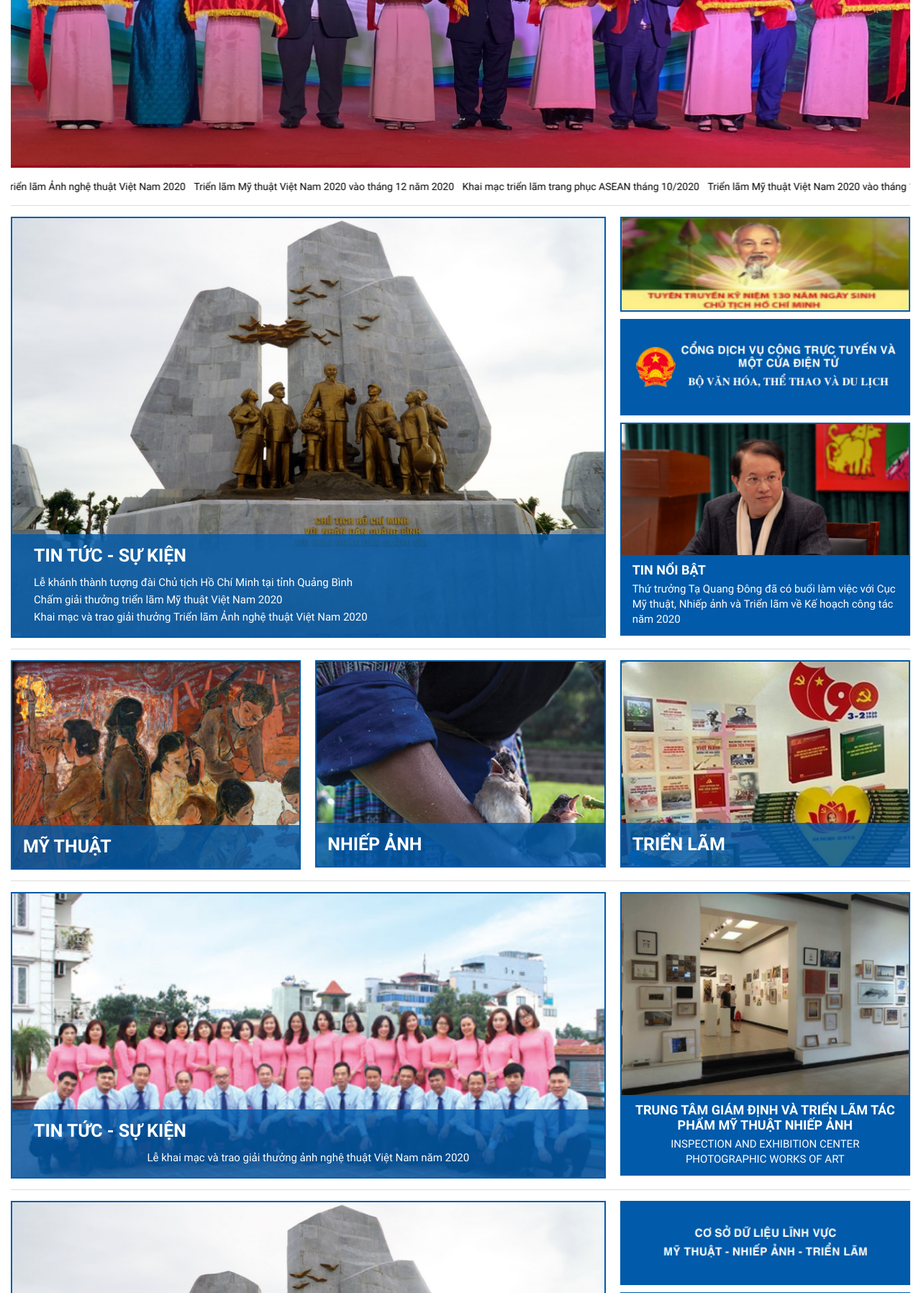
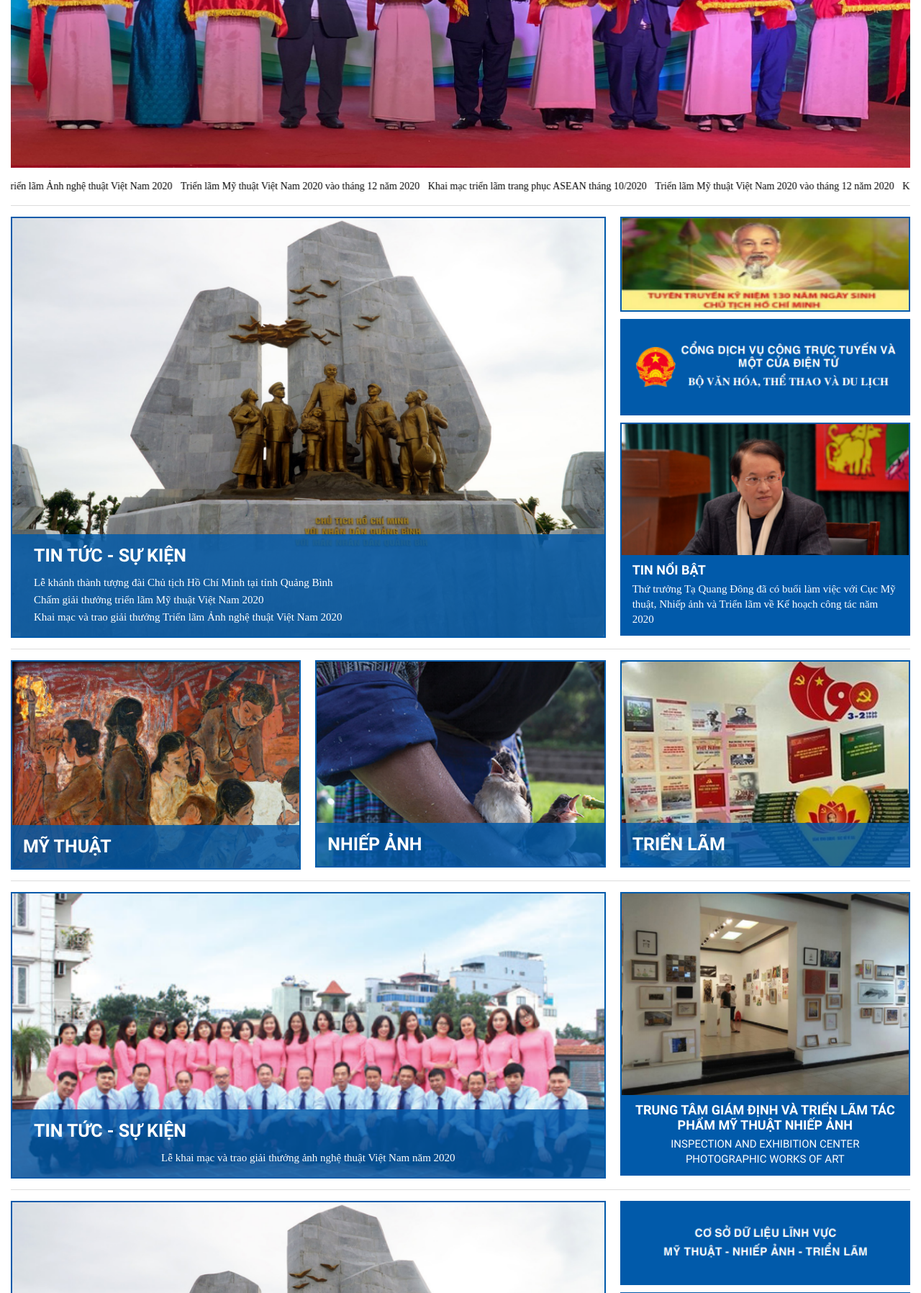
Before and after one commit to sonledinh/free-dulich, a PHP site: page / in a window 1280 px wide. Shown: the part 598-2394 px from the top of the page at 72% size. Run offline with PHP 8.4, Linux system fonts and the light colour scheme.

Commit message:
update css font

```diff
--- a/css/style.css
+++ b/css/style.css
@@ -332,6 +332,8 @@
       display: flex;
       margin-bottom: 10px;
       font-weight: 600; }
+  .new-big .desc {
+    font-family: "time"; }
 
 .item-new-box {
   position: relative;
@@ -354,7 +356,8 @@
 .box-item-notice {
   color: #fff;
   background: #015aaa;
-  padding: 15px; }
+  padding: 15px;
+  font-family: "time"; }
   .box-item-notice h3 {
     font-size: 18px;
     font-weight: 600;
@@ -561,7 +564,9 @@
     font-size: 16px;
     display: block;
     line-height: 1.5;
-    word-break: break-all; }
+    word-break: break-all;
+    font-family: "time";
+    font-weight: 600; }
 
 #category {
   padding-bottom: 100px; }
@@ -619,7 +624,8 @@
   width: 100%;
   overflow: hidden;
   white-space: nowrap;
-  font-size: 14px; }
+  font-size: 14px;
+  font-family: "time"; }
   .marquee:hover .marquee__item {
     animation-play-state: paused; }
   .marquee__item {
@@ -632,5 +638,7 @@
     transform: translateX(0); }
   100% {
     transform: translateX(-100%); } }
+.box-new-home .new-right .desc {
+  font-family: "time"; }
 
 /*# sourceMappingURL=style.css.map */
--- a/css/style.scss
+++ b/css/style.scss
@@ -274,6 +274,9 @@
             }
         }
     }
+    .desc {
+        font-family: "time";
+    }
 }
 .item-new-box {
     position: relative;
@@ -299,6 +302,7 @@
     color: #fff;
     background: $blue;
     padding: 15px;
+    font-family: "time";
     h3 {
         font-size: 18px;
         font-weight: 600;
@@ -564,6 +568,8 @@
             display: block;
             line-height: 1.5;
             word-break: break-all;
+            font-family: "time";
+            font-weight: 600;
         }
     }
 }
@@ -640,6 +646,7 @@
   overflow: hidden;
   white-space: nowrap;
   font-size: 14px;
+  font-family: "time";
 
   &:hover &__item { animation-play-state: paused; }
 
@@ -654,3 +661,12 @@
     0%   { transform: translateX(0); }
     100% { transform: translateX(-100%); }
 }
+
+
+.box-new-home {
+    .new-right {
+        .desc {
+            font-family: "time";
+        }
+    }
+}
--- a/index.php
+++ b/index.php
@@ -53,7 +53,7 @@
 			</div>
 		</div>
 	</section> -->
-	<section class="box-news">
+	<section class="box-news box-new-home">
 		<div class="container">
 			<div class="content-box">
 				<div class="row">
```
Also changed, not shown: 1 other file.
